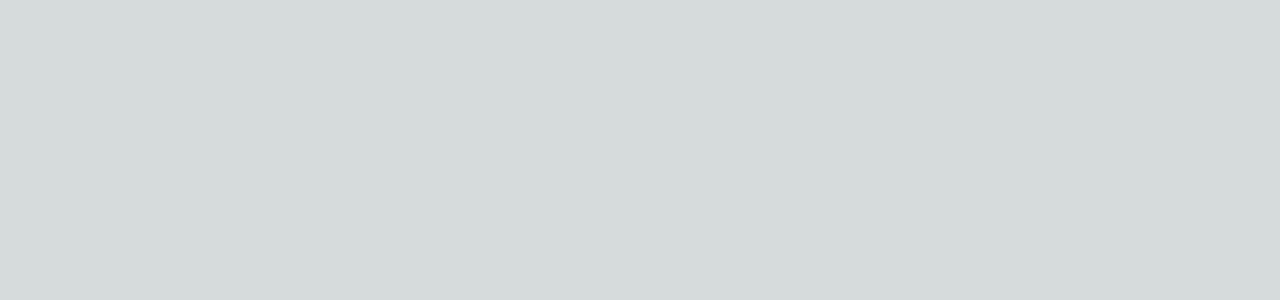
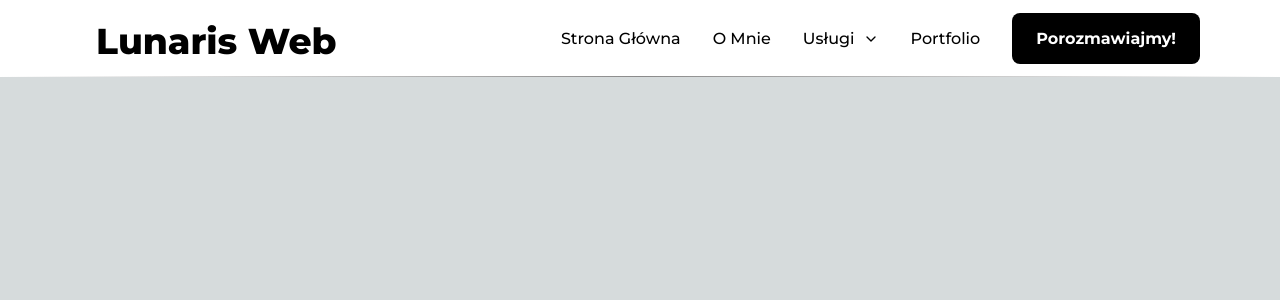
Before and after one commit to k0wal45/perfect-skin, a Next.js app: page / in a window 1280 px wide. Shown: the top 300 px of the page. Built offline with nearby package versions, Linux system fonts and the light colour scheme.

Commit message:
change plus plugin

```diff
--- a/app/layout.tsx
+++ b/app/layout.tsx
@@ -1,8 +1,9 @@
 import type { Metadata } from "next";
-import { Inter } from "next/font/google";
+import { Montserrat } from "next/font/google";
 import "./globals.css";
+import Navbar from "@/components/navbar/Navbar";
 
-const inter = Inter({ subsets: ["latin"] });
+const montserrat = Montserrat({ subsets: ["latin"] });
 
 export const metadata: Metadata = {
 	title: "Create Next App",
@@ -15,8 +16,11 @@ export default function RootLayout({
 	children: React.ReactNode;
 }>) {
 	return (
-    <html lang="en">
-      <body className={inter.className}>{children}</body>
+		<html lang="pl">
+			<body className={montserrat.className}>
+				<Navbar />
+				{children}
+			</body>
 		</html>
 	);
 }
--- /dev/null
+++ b/components/navbar/Navbar.tsx
@@ -0,0 +1,278 @@
+"use client";
+import Link from "next/link";
+import { useState } from "react";
+import "./hamburger.css";
+import { FaAddressCard, FaFacebook, FaInstagram } from "react-icons/fa";
+import Image from "next/image";
+import { motion, useMotionValueEvent, useScroll } from "framer-motion";
+import { FiChevronDown } from "react-icons/fi";
+import { PiPencilCircle } from "react-icons/pi";
+import { MdOutlineWeb } from "react-icons/md";
+const Navbar = () => {
+	const { scrollY } = useScroll();
+
+	const [visible, setVisible] = useState(false);
+	const [hidden, setHidden] = useState(false);
+
+	useMotionValueEvent(scrollY, "change", (latest: any) => {
+		const previous: any = scrollY.getPrevious();
+		if (latest > previous && latest > 150) {
+			setHidden(true);
+		} else {
+			setHidden(false);
+		}
+	});
+
+	return (
+		<motion.nav
+			variants={{
+				visible: { y: 0 },
+				hidden: { y: "-100%" },
+			}}
+			animate={hidden ? "hidden" : "visible"}
+			transition={{ duration: 0.35, ease: "easeInOut" }}
+			className="fixed top-0 left-0  w-full px-4 z-4 flex justify-between items-center lg:px-20 z-40 bg-white"
+		>
+			<Link
+				href="/"
+				className="flex justify-center items-center p-4 gap-4 z-50"
+			>
+				<h2
+					className={`whitespace-nowrap text-2xl md:text-4xl font-[800] mt-[5px] transition-color duration-150 ${
+						visible ? "text-white" : "text-black"
+					}`}
+				>
+					Lunaris Web
+				</h2>
+			</Link>
+			<label className="flex lg:hidden z-50">
+				<input
+					type="checkbox"
+					id="check"
+					onClick={(e: any) => {
+						e.target.checked ? setVisible(true) : setVisible(false);
+					}}
+					className="hidden"
+				/>
+				<span></span>
+				<span></span>
+				<span></span>
+			</label>
+
+			<div
+				className={`fixed top-0 right-0 h-screen w-screen bg-black pt-32 bg-opacity-90 border-l-2 border-white transition-all duration-1000 origin-right ease-in-out
+        ${visible ? "scale-x-1" : "scale-x-0"}
+      `}
+			>
+				<ul className="flex flex-col justify-center items-center gap-8 text-xl font-bold text-white">
+					<li>
+						<Link href="/">Strona Główna</Link>
+					</li>
+					<li>
+						<Link href="/omnie">O Mnie</Link>
+					</li>
+					<li>
+						<Link href="/uslugi">Oferta</Link>
+					</li>
+					<li>
+						<Link href="/portfolio">Portfolio</Link>
+					</li>
+
+					{/* <li>
+            <Link href='/blog'>Blog</Link>
+          </li> */}
+					<li>
+						<Link
+							href="/kontakt"
+							className="p-4 px-6 bg-white text-black rounded-lg font-bold"
+						>
+							Porozmawiajmy!
+						</Link>
+					</li>
+					<li className="w-48 border-b-2 border-white my-6"></li>
+					<li className="flex gap-8">
+						<Link
+							href="https://www.facebook.com/LunarisWeb?locale=pl_PL"
+							className="text-5xl active:text-primary"
+						>
+							<FaInstagram />
+						</Link>
+						<Link
+							href="https://www.instagram.com/lunarisweb.pl/"
+							className="text-5xl active:text-primary"
+						>
+							<FaFacebook />
+						</Link>
+					</li>
+				</ul>
+			</div>
+
+			<ul className="hidden lg:flex gap-8 items-center font-[500] justify-center text-black">
+				<li>
+					<Link
+						href="/"
+						className="hover:underline"
+					>
+						Strona Główna
+					</Link>
+				</li>
+				<li>
+					<Link
+						href="/omnie"
+						className="hover:underline"
+					>
+						O Mnie
+					</Link>
+				</li>
+				<StaggeredDropDown />
+				<li>
+					<Link
+						href="/portfolio"
+						className="hover:underline"
+					>
+						Portfolio
+					</Link>
+				</li>
+				{/* <li>
+          <Link href='/blog' className='hover:underline'>Blog</Link>
+        </li> */}
+
+				<li>
+					<Link
+						href="/kontakt"
+						className="p-4 px-6 bg-black text-white rounded-lg font-bold"
+					>
+						Porozmawiajmy!
+					</Link>
+				</li>
+			</ul>
+
+			<div className="absolute bottom-0 left-0 bg-gradient-to-r from-transparent via-base to-transparent w-full h-[1px]"></div>
+		</motion.nav>
+	);
+};
+
+const StaggeredDropDown = () => {
+	const [open, setOpen] = useState(false);
+
+	return (
+		<motion.li
+			animate={open ? "open" : "closed"}
+			className="relative"
+		>
+			<button
+				onClick={() => setOpen((pv) => !pv)}
+				className="flex items-center gap-2"
+			>
+				<p>Usługi</p>
+				<motion.span variants={iconVariants}>
+					<FiChevronDown />
+				</motion.span>
+			</button>
+
+			<motion.ul
+				initial={wrapperVariants.closed}
+				variants={wrapperVariants}
+				style={{ originY: "top", translateX: "-50%" }}
+				className="flex flex-col gap-2 p-2 rounded-lg bg-white shadow-xl absolute top-[120%] left-[50%] w-60 overflow-hidden z-20"
+			>
+				<Option
+					setOpen={setOpen}
+					link="strony-internetowe"
+					Icon={MdOutlineWeb}
+					text="Strony Internetowe"
+				/>
+				<Option
+					setOpen={setOpen}
+					link="logotypy"
+					Icon={PiPencilCircle}
+					text="Logotypy"
+				/>
+				<Option
+					setOpen={setOpen}
+					link="grafika-komputerowa"
+					Icon={FaAddressCard}
+					text="Grafika Komputerowa"
+				/>
+			</motion.ul>
+		</motion.li>
+	);
+};
+
+const Option = ({
+	text,
+	Icon,
+	setOpen,
+	link,
+}: {
+	text: string;
+	Icon: any;
+	setOpen: any;
+	link: any;
+}) => {
+	return (
+		<motion.li
+			variants={itemVariants}
+			onClick={() => setOpen(false)}
+		>
+			<Link
+				href={"/uslugi/" + link}
+				className="flex items-center justify-start gap-2 w-full p-2 whitespace-nowrap rounded-md hover:bg-indigo-100 text-slate-700 hover:text-primary transition-colors cursor-pointer"
+			>
+				<motion.p
+					variants={actionIconVariants}
+					className="text-xl"
+				>
+					<Icon />
+				</motion.p>
+				<p>{text}</p>
+			</Link>
+		</motion.li>
+	);
+};
+
+const wrapperVariants = {
+	open: {
+		scaleY: 1,
+		transition: {
+			when: "beforeChildren",
+			staggerChildren: 0.1,
+		},
+	},
+	closed: {
+		scaleY: 0,
+		transition: {
+			when: "afterChildren",
+			staggerChildren: 0.1,
+		},
+	},
+};
+
+const iconVariants = {
+	open: { rotate: 180 },
+	closed: { rotate: 0 },
+};
+
+const itemVariants = {
+	open: {
+		opacity: 1,
+		y: 0,
+		transition: {
+			when: "beforeChildren",
+		},
+	},
+	closed: {
+		opacity: 0,
+		y: -15,
+		transition: {
+			when: "afterChildren",
+		},
+	},
+};
+
+const actionIconVariants = {
+	open: { scale: 1, y: 0 },
+	closed: { scale: 0, y: -7 },
+};
+
+export default Navbar;
--- /dev/null
+++ b/components/navbar/hamburger.css
@@ -0,0 +1,59 @@
+
+  label{
+    display:flex;
+    flex-direction:column;
+    width:40px;
+    cursor:pointer;
+  }
+
+  label span{
+    background: #000;
+    border-radius:10px;
+    height:3px;
+    margin: 3px 0;
+    transition: .4s  cubic-bezier(0.68, -0.6, 0.32, 1.6);
+
+  }
+
+
+  span:nth-of-type(1){
+    display: block;
+    width:50%;
+
+  }
+
+  span:nth-of-type(2){
+    display: block;
+    width:100%;
+  }
+
+
+  span:nth-of-type(3){
+    display: block;
+    width:75%;
+
+  }
+
+
+  input[type="checkbox"]:checked ~ span:nth-of-type(1){
+    transform-origin:bottom;
+    transform:rotatez(45deg) translate(5px,0px);
+    width: 100%;
+    background: #fff;
+
+
+  }
+
+
+  input[type="checkbox"]:checked ~ span:nth-of-type(2){
+
+    transform-origin:top;
+    transform:rotatez(-45deg) translate(5px,0px);
+    background: #fff;
+
+  }
+
+
+  input[type="checkbox"]:checked ~ span:nth-of-type(3){
+    width: 0;
+  }
--- a/package.json
+++ b/package.json
@@ -11,6 +11,7 @@
   "dependencies": {
     "framer-motion": "^11.2.10",
     "next": "14.2.4",
+    "prettier-plugin-tailwindcss": "^0.0.0-insiders.d539a72",
     "react": "^18",
     "react-dom": "^18",
     "react-icons": "^5.2.1"
--- a/tailwind.config.ts
+++ b/tailwind.config.ts
@@ -7,11 +7,13 @@ const config: Config = {
     "./app/**/*.{js,ts,jsx,tsx,mdx}",
   ],
   theme: {
+
     extend: {
-      backgroundImage: {
-        "gradient-radial": "radial-gradient(var(--tw-gradient-stops))",
-        "gradient-conic":
-          "conic-gradient(from 180deg at 50% 50%, var(--tw-gradient-stops))",
+      colors: {
+        primary: '#0048ff',
+        secondary: "#bd00ff",
+        accent: '#ffde01',
+        base: '#8a8a8a'
       },
     },
   },
```
Also changed, not shown: components/Navbar.tsx (deleted), 2 other files (tests, documents, lock files or other folders). Lines whose indentation alone changed are shown as unchanged.
